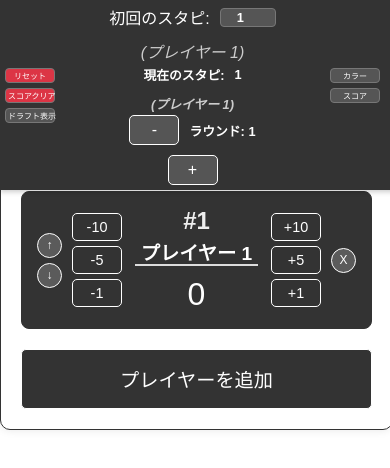
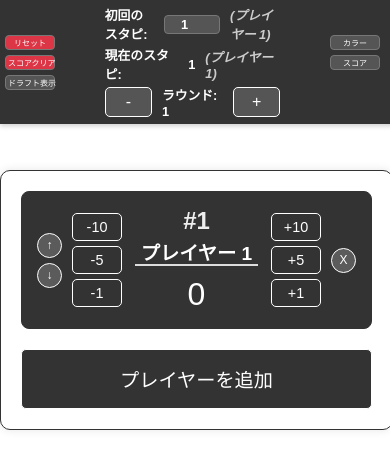
Before and after one commit to moyamoya-toya/score_counter, a plain HTML site: page index.html in a window 390 px wide. Drawn offline with Linux system fonts and the light colour scheme.

Commit message:
Update index.html

```diff
--- a/index.html
+++ b/index.html
@@ -124,7 +124,7 @@
     display: flex;
     align-items: center;
     gap: 10px;
-    flex-wrap: wrap; /* Allow wrapping within controls if needed */
+    flex-wrap: nowrap; /* Prevent wrapping */
     justify-content: center; /* Center items within controls */
   }
   .round-control button {
@@ -132,7 +132,7 @@
     padding: 5px 10px;
     background-color: #555;
   }
-  .round-display, .start-player-input, .current-start-player-display span {
+  .round-display, .start-player-input, .current-start-player-display span, .start-player-control span {
     font-size: 1.2em;
     font-weight: bold;
   }
@@ -433,7 +433,7 @@
     .header-center {
         gap: 2px;
     }
-    .round-display, .start-player-input, .current-start-player-display span {
+    .round-display, .start-player-input, .current-start-player-display span, .start-player-control span {
       font-size: 0.8em;
     }
     .reset-btn, .mode-toggle-btn, .toggle-scoreboard-btn-header, .score-clear-btn, .toggle-rotation-btn, .toggle-initial-rotation-btn {
```
